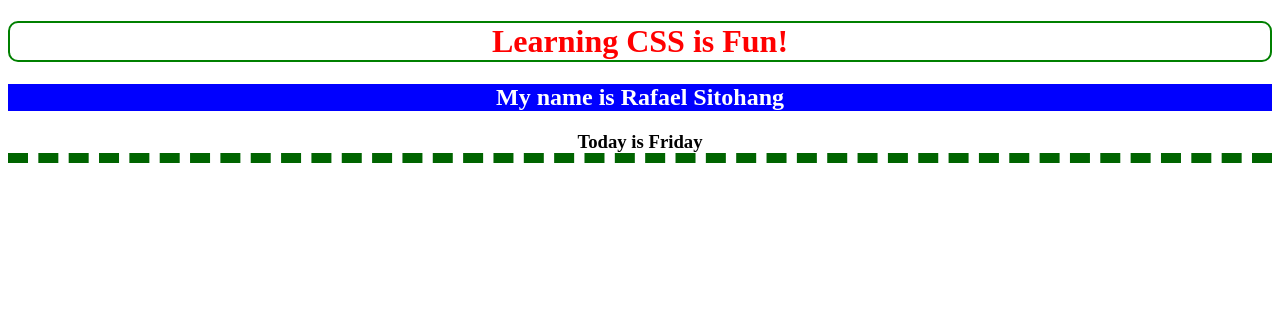
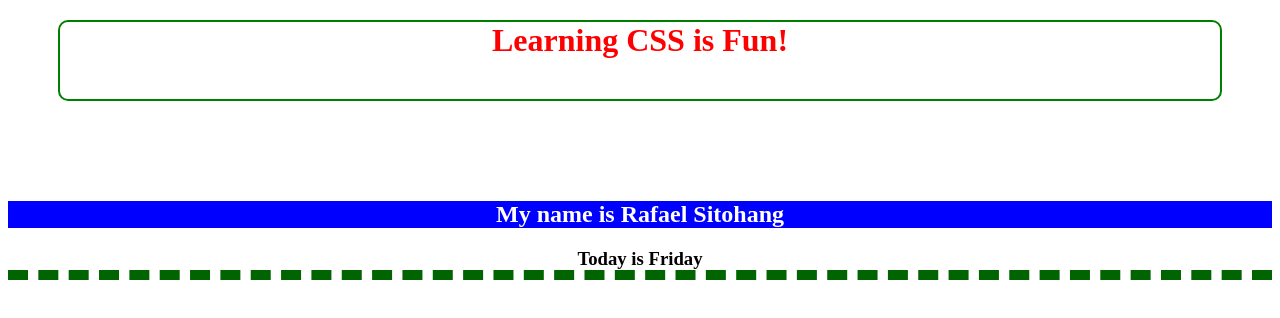
Before and after one commit to RafaelSitohang/web1, a plain HTML site: page learncss.html in a window 1280 px wide. Drawn offline with Linux system fonts and the light colour scheme.

Commit message:
added margin and padding

```diff
--- a/learncss.html
+++ b/learncss.html
@@ -10,6 +10,7 @@
             body {
                 /*background-color: yellow;*/
                 background-image: url(bg.jpeg);
+                background-repeat: no-repeat;
             }
             h2 {
                 background-color: blue;
@@ -28,6 +29,12 @@
                 text-align: center;
             }
             h1 {
+                margin-top: 50px;
+                margin-right: 50px;
+                margin-bottom: 100px;
+                margin-left: 50px;
+                margin-top: 20px;
+                padding-bottom: 40px;
                 border-radius: 10px;
             }
         </style>
```
